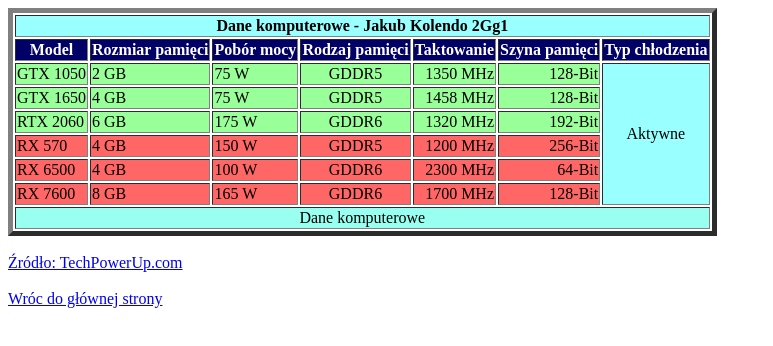
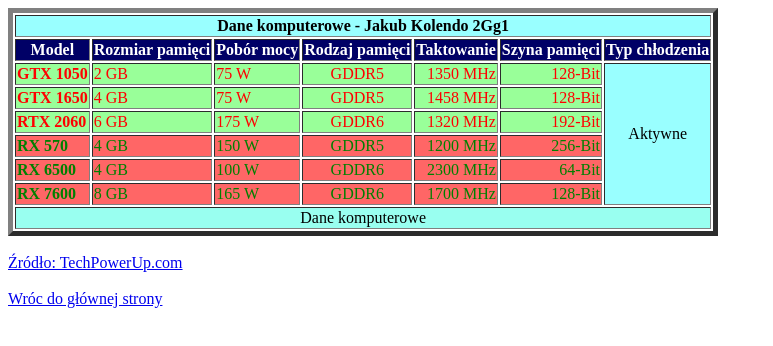
Before and after one commit to jakvbb/programowanie-witryn, a plain HTML site: page tabela_kolendo.html in a window 1280 px wide. Shown: the whole page, without its empty margins (0-773 px from the left). Drawn offline with Linux system fonts and the light colour scheme.

Commit message:
Update tabela_kolendo.html

```diff
--- a/tabela_kolendo.html
+++ b/tabela_kolendo.html
@@ -24,18 +24,18 @@
 						<th align=center> Szyna pamięci </th>
 						<th align=center> Typ chłodzenia </th>
 					</tr>
-				<tr bgcolor=#99FF99>
-					<td align=left> GTX 1050 </td>
+				<tr bgcolor=#99FF99 style="color: red">
+					<td align=left> <b> GTX 1050 </b> </td>
 					<td align=left> 2 GB </td>
 					<td align=left> 75 W </td>
 					<td align=center> GDDR5 </td>
 					<td align=right> 1350 MHz </td>
 					<td align=right> 128-Bit </td>
-					<td rowspan=6 bgcolor=#99FFFF align=center> Aktywne </td>
+					<td rowspan=6 bgcolor=#99FFFF style="color: black" align=center> Aktywne </td>
 				</tr>
 
-				<tr bgcolor=#99FF99>
-					<td align=left> GTX 1650 </td>
+				<tr bgcolor=#99FF99 style="color: red">
+					<td align=left> <b> GTX 1650 </b></td>
 					<td align=left> 4 GB </td>
 					<td align=left> 75 W </td>
 					<td align=center> GDDR5 </td>
@@ -43,8 +43,8 @@
 					<td align=right> 128-Bit </td>
 				</tr>
 
-				<tr bgcolor=#99FF99>
-					<td align=left> RTX 2060 </td>
+				<tr bgcolor=#99FF99 style="color: red">
+					<td align=left> <b> RTX 2060 </b> </td>
 					<td align=left> 6 GB </td>
 					<td align=left> 175 W </td>
 					<td align=center> GDDR6 </td>
@@ -52,8 +52,8 @@
 					<td align=right> 192-Bit </td>
 				</tr>
 
-				<tr bgcolor=#FF6666>
-					<td align=left> RX 570 </td>
+				<tr bgcolor=#FF6666 style="color: green">
+					<td align=left> <b> RX 570 </b> </td>
 					<td align=left> 4 GB </td>
 					<td align=left> 150 W </td>
 					<td align=center> GDDR5 </td>
@@ -61,8 +61,8 @@
 					<td align=right> 256-Bit </td>
 				</tr>
 
-				<tr bgcolor=#FF6666>
-					<td align=left> RX 6500 </td>
+				<tr bgcolor=#FF6666 style="color: green">
+					<td align=left> <b> RX 6500 </b> </td>
 					<td align=left> 4 GB </td>
 					<td align=left> 100 W </td>
 					<td align=center> GDDR6 </td>
@@ -70,8 +70,8 @@
 					<td align=right> 64-Bit </td>
 				</tr>
 
-				<tr bgcolor=#FF6666>
-					<td align=left> RX 7600 </td>
+				<tr bgcolor=#FF6666 style="color: green">
+					<td align=left> <b> RX 7600 </b></td>
 					<td align=left> 8 GB </td>
 					<td align=left> 165 W </td>
 					<td align=center> GDDR6 </td>
```
